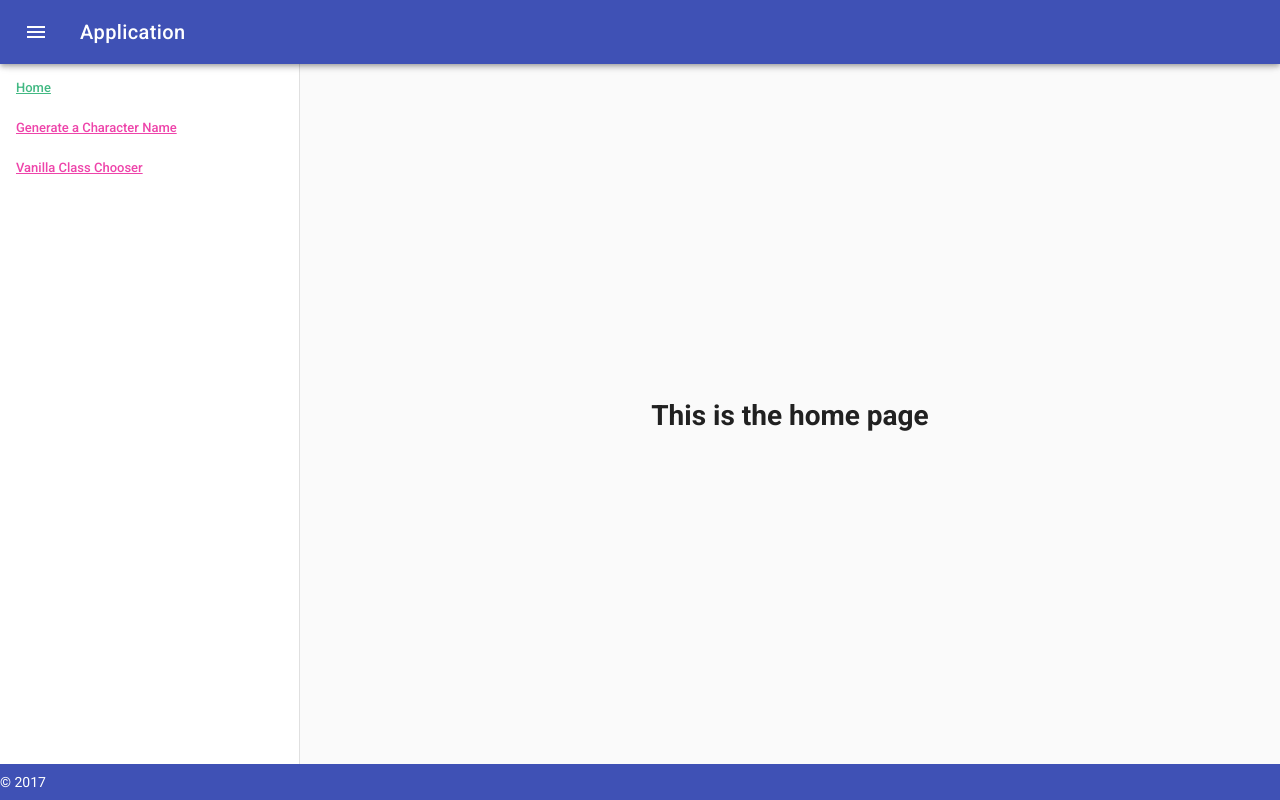
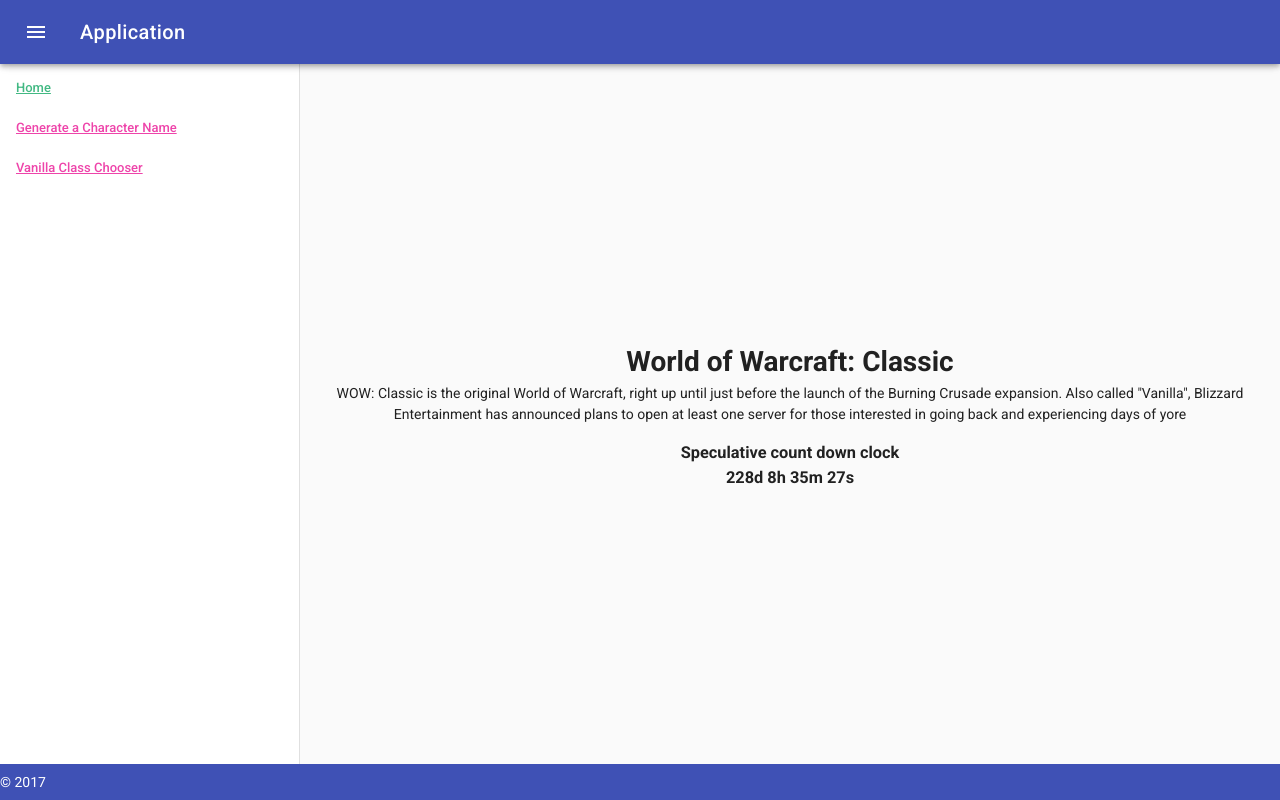
Before and after one commit to riderjensen/vue-final, a Vue app: page /search in a window 1280 px wide. Built offline with nearby package versions, Linux system fonts and the light colour scheme.

Commit message:
Adding count down clock to home

```diff
--- a/src/views/Home.vue
+++ b/src/views/Home.vue
@@ -1,9 +1,42 @@
 <template>
   <div class="home">
-    <h1>This is the home page</h1>
+    <h1>World of Warcraft: Classic</h1>
+	<p>WOW: Classic is the original World of Warcraft, right up until just before the launch of the Burning Crusade expansion. Also called "Vanilla", Blizzard Entertainment has announced plans to open at least one server for those interested in going back and experiencing days of yore</p>
+	<h3>Speculative count down clock</h3>
+	<h3 id="clock"></h3>
   </div>
 </template>
 
 <script>
 // @ is an alias to /src
+
+let countDownDate = new Date("June 9, 2019 00:00:00").getTime();
+
+// Update the count down every 1 second
+let x = setInterval(function() {
+  // Get todays date and time
+  let now = new Date().getTime();
+
+  // Find the distance between now and the count down date
+  let distance = countDownDate - now;
+
+  // Time calculations for days, hours, minutes and seconds
+  let days = Math.floor(distance / (1000 * 60 * 60 * 24));
+  let hours = Math.floor((distance % (1000 * 60 * 60 * 24)) / (1000 * 60 * 60));
+  let minutes = Math.floor((distance % (1000 * 60 * 60)) / (1000 * 60));
+  let seconds = Math.floor((distance % (1000 * 60)) / 1000);
+
+  // Display the result in the element with id="demo"
+  document.getElementById("clock").innerHTML =
+    days + "d " + hours + "h " + minutes + "m " + seconds + "s ";
+
+  // If the count down is finished, write some text
+  if (distance < 0) {
+    clearInterval(x);
+    document.getElementById("clock").innerHTML = "EXPIRED";
+  }
+}, 1000);
 </script>
+
+<style scoped>
+</style>
```
